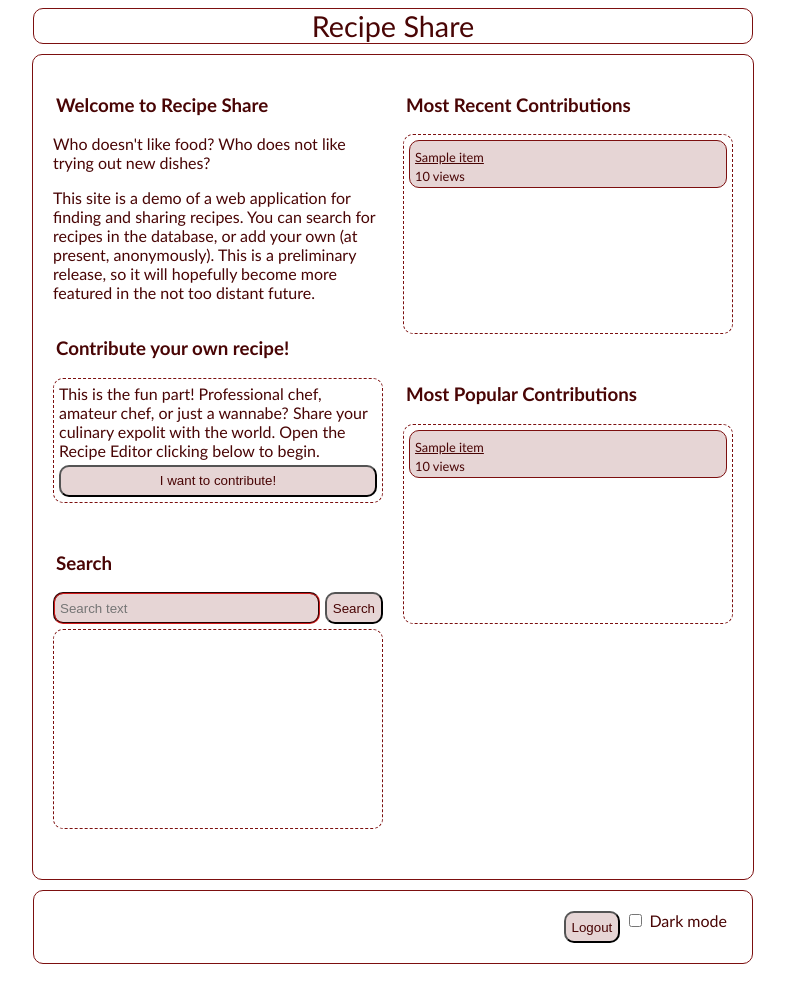
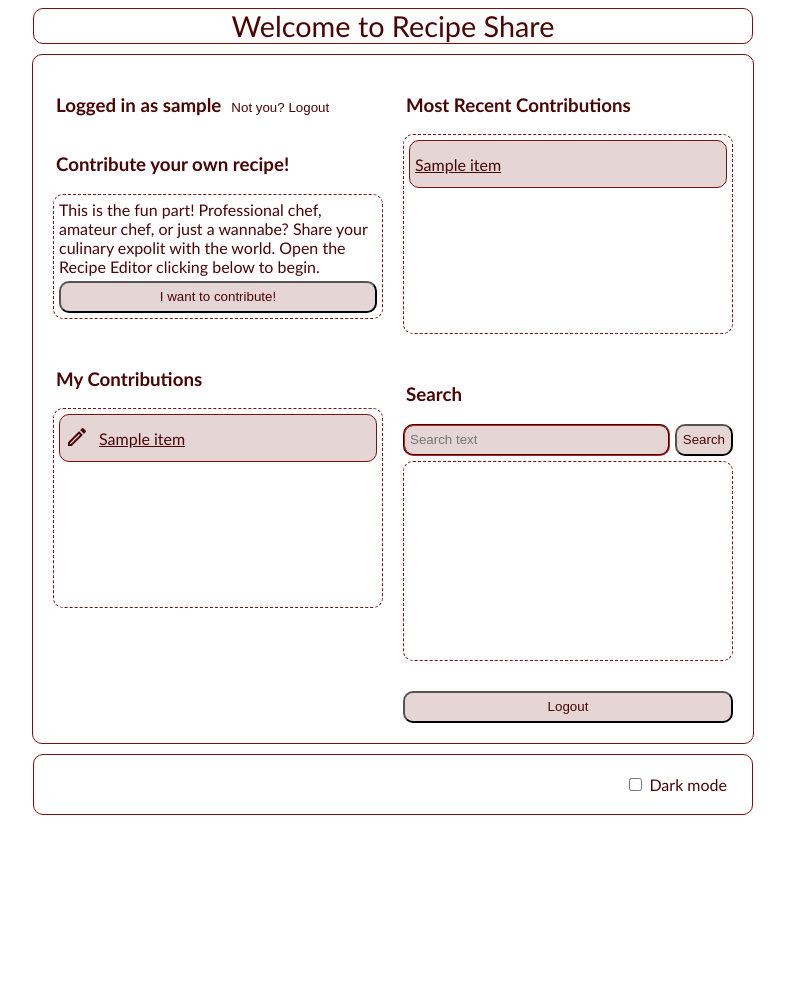
Before and after one commit to karencfisher/recipe-share, a Flask app: page /home in a window 1280 px wide. Shown: the whole page, without its empty margins (247-1032 px from the left). After the commit the page ends 815 px from the top, so only its background shows below. Run offline with Flask 3, Linux system fonts and the light colour scheme; the visitor is signed in with stand-in values (Sample User, id 1); a database or web service that is not in the repository returns one stand-in record (values such as "Sample title").

Commit message:
add user contribution view

```diff
--- a/app.py
+++ b/app.py
@@ -93,12 +93,13 @@ def logout():
 @login_required
 def home():
     try:
-        recent = results = db.query_recipes_added(int(5))
-        views = db.query_recipes_top_views(int(5))
+        recent = db.query_recipes_added(int(5))
+        contribs = db.query_recipes_by_user(current_user.username)
     except Exception as ex:
         error_log.log_error(ex)
         return jsonify({"error": "Internal server error"}), 500
-    return render_template("home.html", recent=recent, views=views)
+    return render_template("home.html", recent=recent, contributions=contribs,
+                           username=current_user.username)
 
 
 @app.route('/profile')
--- a/db.py
+++ b/db.py
@@ -79,6 +79,10 @@ class DB:
         results = self.collection.find().sort("Added", -1).limit(max_found)
         return self.__extract_results(results)
 
+    def query_recipes_by_user(self, author):
+        results = self.collection.find({"Author": author})
+        return self.__extract_results(results)
+
     def query_recipe_by_id(self, id):
         recipe = self.collection.find_one({"_id": ObjectId(id)})
         if recipe is None:
--- a/static/home.css
+++ b/static/home.css
@@ -1,21 +1,56 @@
 a {
     font-family:'Gill Sans', 'Gill Sans MT', Calibri, 'Trebuchet MS', sans-serif;
-    font-size: .8rem;
     color: var(--font-color);
+}
+
+a:hover {
+    color: red;
 }
 
 h3 {
     padding-left: 3px;
 }
 
-span {
-    font-size: .8rem;
+
+
+button {
+    cursor: pointer;
+}
+
+button:hover {
+    color: red;
 }
 
 .link {
     height: 3em;
+    display: flex;
+    align-items: center;
+    gap: 10px;
+}
+
+.link:hover {
+    background-color: var(--widget-focus-background-color);
+}
+
+.contrib {
+    font: 1.2rem;
 }
 
 #contribute {
-    min-height: 0px;
+    min-height: fit-content;
 }
+
+#logged-in {
+    display: flex;
+    align-items: baseline;
+    gap: 10px;
+}
+
+#notyou-button {
+    border: none;
+    padding: 0;
+    margin: 0;
+    display: inline;
+    background-color: transparent;
+
+}
--- a/static/home.js
+++ b/static/home.js
@@ -92,3 +92,9 @@ logoutButton.addEventListener("click", async () => {
     result = await fetch("/logout");
     window.location.href = result.url;
 });
+
+const notmeButton = document.getElementById("notyou-button");
+notmeButton.addEventListener("click", async () => {
+    result = await fetch("/logout");
+    window.location.href = result.url;
+});
--- a/static/login.css
+++ b/static/login.css
@@ -37,13 +37,13 @@ fieldset {
 }
 
 .eyes:hover, button:hover, #selection-div > label:hover {
-    color: cornflowerblue;
+    color: red;
 }
 
 #selection-div {
     display: flex;
-    gap: 5px;
-    align-items: center;
+    gap: 10px;
+    align-items: baseline;
     justify-content: flex-end;
 }
 
--- a/static/style.css
+++ b/static/style.css
@@ -40,10 +40,12 @@ button {
     background: var(--widget-background-color);
     height: 2rem;
     color: var(--font-color);
+    cursor: pointer;
 }
 
-button:focus {
+button:hover {
     background: var(--widget-focus-background-color);
+    color: red;
 }
 
 button#help-button {
@@ -200,7 +202,7 @@ img {
     display: flex;
     justify-content: flex-end;
     gap: 5px;
-    align-content: center;
+    align-content: baseline;
 }
 
 #error-message {
--- a/templates/home.html
+++ b/templates/home.html
@@ -6,46 +6,30 @@
     <title>Recipe share - Home</title>
     <link rel="stylesheet" href="../static/style.css" />
     <link rel="stylesheet" href="../static/home.css" />
+    <link href="https://fonts.googleapis.com/icon?family=Material+Icons+Outlined" rel="stylesheet">
     <script src="../static/home.js" defer></script>
     <script>
         function decorate(element) {
             const el = document.getElementById(element);
-                el.addEventListener("click", (e) => {
-                    e.preventDefault();
-                    const uri = e.target.getAttribute("href") + `&mode=${document.body.className}`
-                    location.href = uri;
-                });
-
-            // Adjust title length
-            const titleWords = el.innerHTML.split(" ");
-            let title = "";
-            if (titleWords.length > 7) {
-                title = titleWords.slice(0, 7).join(" ") + "...";
-            }
-            else {
-                title = titleWords.join(" ");
-            }
-            el.innerHTML = title;
+            el.addEventListener("click", (e) => {
+                e.preventDefault();
+                const uri = el.getAttribute("href") + `&mode=${document.body.className}`
+                location.href = uri;
+            });
         }
     </script>
 </head>
 <body class="light-mode">
     <header>
-        <h1>Recipe Share</h1>
+        <h1>Welcome to Recipe Share</h1>
     </header>
     <main>
         <div class="column" id="left-column">
-            <section>
-                <h3>Welcome to Recipe Share</h3>
-                <p>
-                    Who doesn't like food? Who does not like trying out new dishes?
-                </p>
-                <p>
-                    This site is a demo of a web application for finding and sharing recipes. You
-                    can search for recipes in the database, or add your own (at present, anonymously).
-                    This is a preliminary release, so it will hopefully become more featured in
-                    the not too distant future.
-                </p>
+            <section id="logged-in">
+                <h3>
+                    Logged in as {{ username }}
+                </h3>
+                <button id="notyou-button">Not you? Logout</button>
             </section>
             <section>
                 <h3>Contribute your own recipe!</h3>
@@ -53,6 +37,47 @@
                     This is the fun part! Professional chef, amateur chef, or just a wannabe? Share your
                     culinary expolit with the world. Open the Recipe Editor clicking below to begin.
                     <button id="contribute-button">I want to contribute!</button>
+                </div>
+            </section>
+            <section>
+                <h3>My Contributions</h3>
+                <div class="container" id="user-contributions">
+                    {% set count = namespace(value=1) %}
+                    {% for item in contributions %}
+                        <div class="link">
+                            <a id="edit-contrib{{ count.value }}"
+                                href="/edit?id={{ item.id }}&update=true">
+                                <span class="material-icons-outlined">edit</span>
+                            </a>
+                            <a id="contrib{{ count.value }}"
+                                href="/display?id={{ item.id }}">
+                                {{ item.title }}
+                            </a>
+                        </div>
+                        <script>
+                            decorate("edit-contrib{{ count.value }}");
+                            decorate("contrib{{ count.value }}");
+                        </script>
+                        {% set count.value = count.value + 1 %}
+                    {% endfor %}
+                </div>
+            </section>
+        </div>
+        <div class="column" id="right-column">
+            <section>
+                <h3>
+                    Most Recent Contributions
+                </h3>
+                <div class="container" id="recent">
+                    {% set count = namespace(value=1) %}
+                    {% for item in recent %}
+                        <div class="link">
+                            <a id="recent{{ count.value }}"
+                                href="/display?id={{ item.id }}">{{ item.title }}</a><br />
+                        </div>
+                        <script>decorate("recent{{ count.value }}")</script>
+                        {% set count.value = count.value + 1 %}
+                    {% endfor %}
                 </div>
             </section>
             <section>
@@ -66,49 +91,12 @@
                 </div>
                 <div class="container" id="results"></div>
             </section>
-        </div>
-
-        <div class="column" id="right-column">
-            <section>
-                <h3>
-                    Most Recent Contributions
-                </h3>
-                <div class="container" id="recent">
-                    {% set count = namespace(value=1) %}
-                    {% for item in recent %}
-                        <div class="link">
-                            <a  id="recent{{ count.value }}"
-                                href="/display?id={{ item.id }}">{{ item.title }}</a><br />
-                            <span>{{ item.views }} views</span>
-                        </div>
-                        <script>decorate("recent{{ count.value }}")</script>
-                        {% set count.value = count.value + 1 %}
-                    {% endfor %}
-                </div>
-            </section>
-            <section>
-                <h3>
-                    Most Popular Contributions
-                </h3>
-                <div class="container" id="views">
-                    {% set count = namespace(value=1) %}
-                    {% for item in views %}
-                        <div class="link">
-                            <a id="views{{ count.value }}"
-                                href="/display?id={{ item.id }}">{{ item.title }}</a><br />
-                            <span>{{ item.views }} views</span>
-                        </div>
-                        <script>decorate("views{{ count.value }}")</script>
-                        {% set count.value = count.value + 1 %}
-                    {% endfor %}
-                </div>
-            </section>
+            <button id="logout-button">Logout</button>
         </div>
     </main>
 
     <footer>
         <div id="choices">
-            <button id="logout-button">Logout</button>
             <div class="choice" id="theme">
                 <input type="checkbox" id="darkmode" aria-label="toggle darkmode" aria-checked="false">
                 <label for="darkmode">Dark mode</label>
--- a/templates/login.html
+++ b/templates/login.html
@@ -52,7 +52,7 @@
                 </div>
 
                 <div id="selection-div">
-                    <button id="forgot-button">Forgot password |</button>
+                    <button id="forgot-button">Forgot password</button>
                     <input type="radio" id="login-select" class="select" name="select" value="login" checked>
                     <label for="login-select">Login</label><br>
                     <input type="radio" id="register-select" class="select" name="select" value="register">
```
